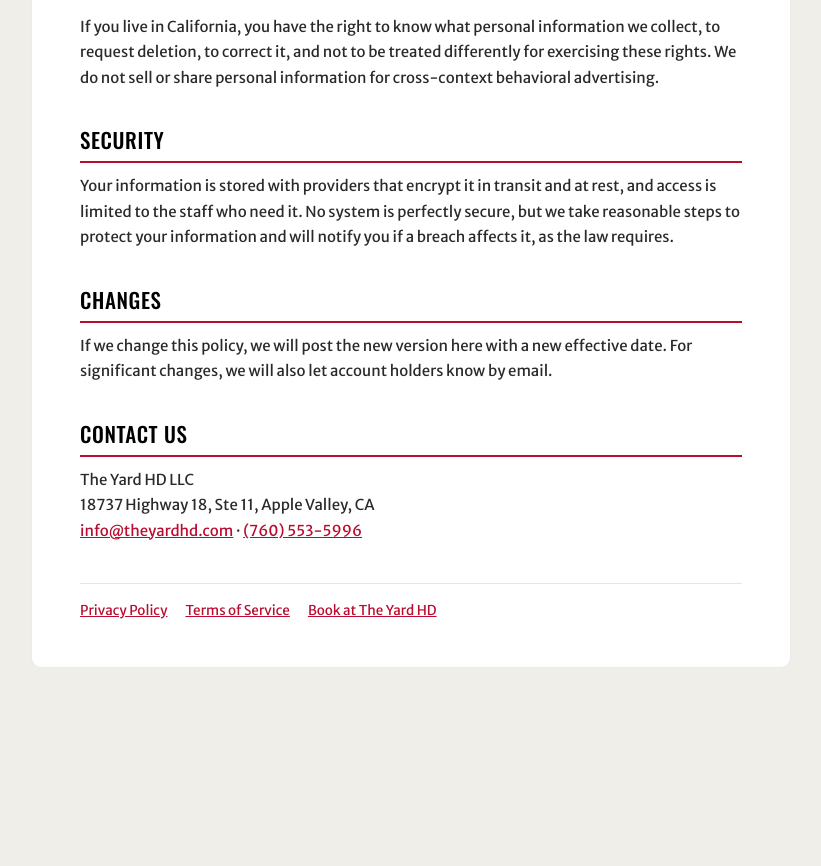
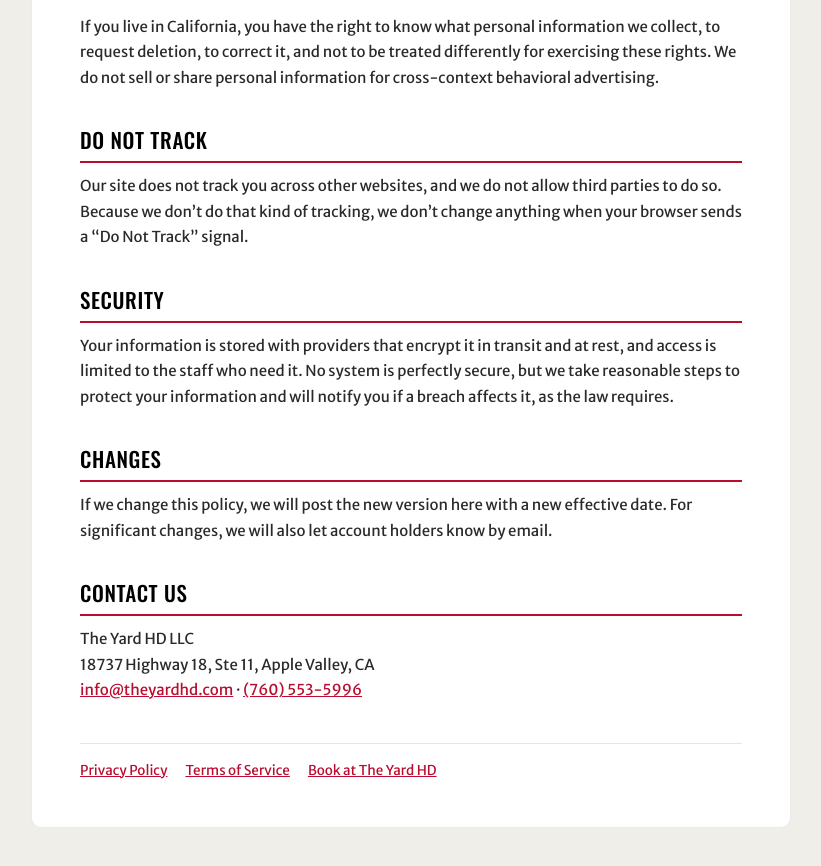
Before and after one commit to markaabbott/the-yard-hd, a Next.js app: page /privacy in a window 1280 px wide. Shown: the part 2060-2926 px from the top of the page, without its empty margins (229-1050 px from the left). Before the commit the page ends 2808 px from the top, so only its background shows below. Built offline with nearby package versions, Linux system fonts and the light colour scheme; no server answers.

Commit message:
Add files via upload

```diff
--- a/pages/privacy.js
+++ b/pages/privacy.js
@@ -66,6 +66,12 @@ export default function Privacy() {
         for cross-context behavioral advertising.
       </P>
 
+      <H>Do Not Track</H>
+      <P>
+        Our site does not track you across other websites, and we do not allow third parties to do so. Because we don&rsquo;t
+        do that kind of tracking, we don&rsquo;t change anything when your browser sends a &ldquo;Do Not Track&rdquo; signal.
+      </P>
+
       <H>Security</H>
       <P>
         Your information is stored with providers that encrypt it in transit and at rest, and access is limited to the staff
```
